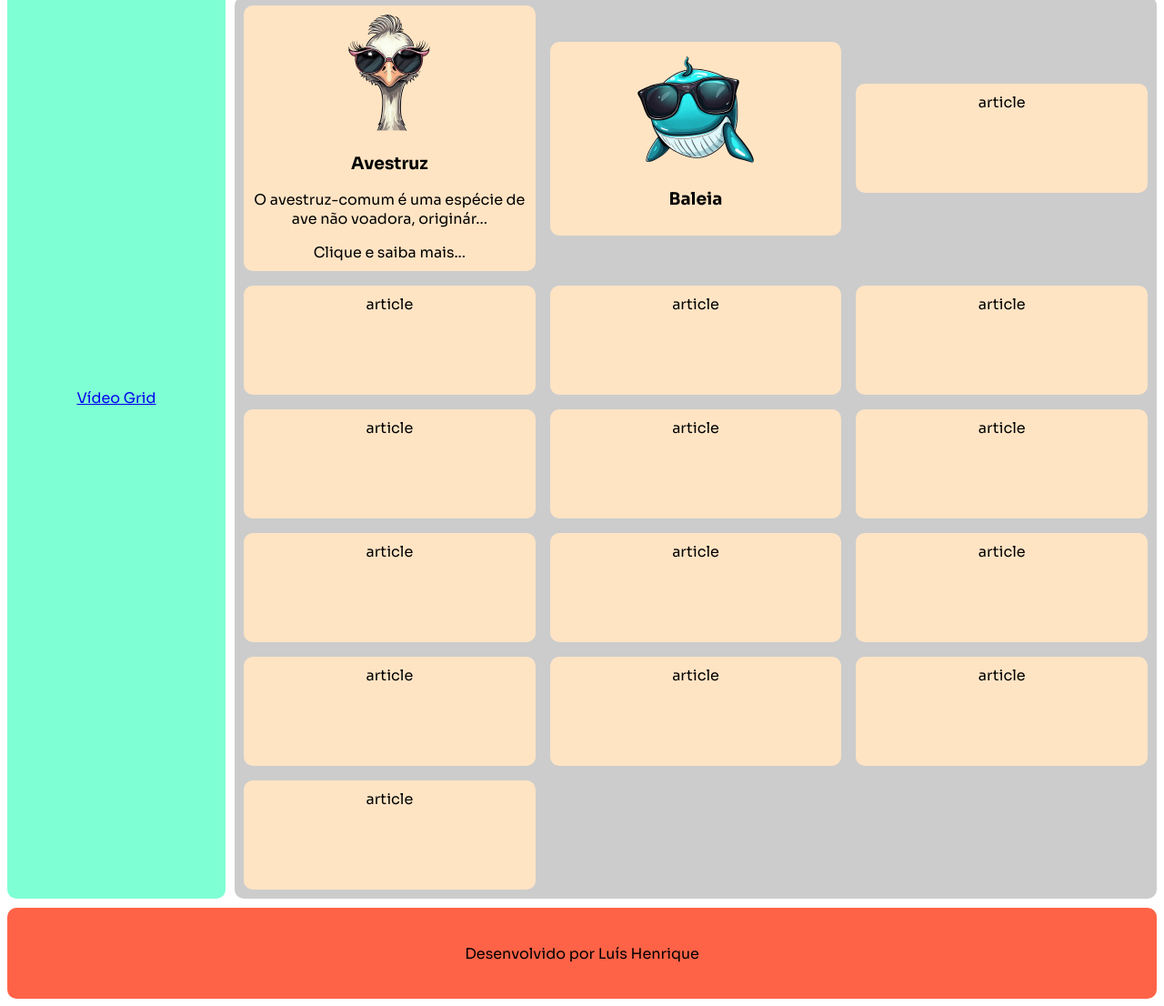
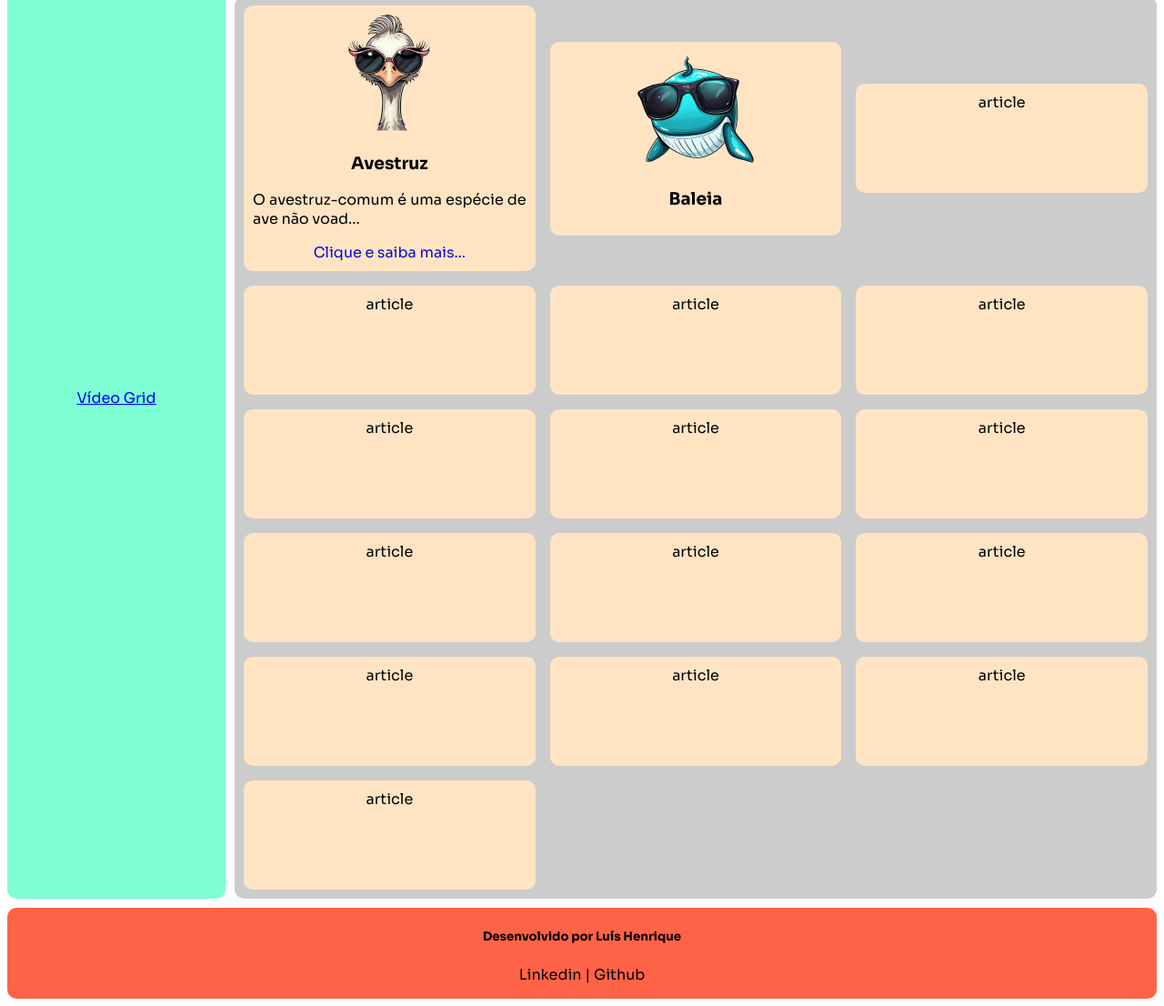
Before and after one commit to LuisHenque/Testes, a plain HTML site: page grid.html in a window 1280 px wide. Shown: the part 232-1338 px from the top of the page at 91% size. Drawn offline with nearby package versions, Linux system fonts and the light colour scheme.

Commit message:
Edições

```diff
--- a/grid.html
+++ b/grid.html
@@ -25,7 +25,7 @@
                         <img class="img-grid" src="imagens/avestruz128.png" alt="Avestruz">
                     </div>
                     <h3>Avestruz</h3>
-                    <p class="card">O avestruz-comum é uma espécie de ave não voadora, originár...</p>
+                    <p class="card">O avestruz-comum é uma espécie de ave não voad...</p>
                     <a href="#" target="_blank">Clique e saiba mais...</a>
                 </article>
                 <article>
@@ -50,7 +50,10 @@
                 <article>article</article>
             </main>
         <footer>
-            <p>Desenvolvido por Luís Henrique</p>
+            <div class="footer-des">
+                <H5>Desenvolvido por Luís Henrique</H5>
+                <p><a href="https://www.linkedin.com/in/luis-henrique-41b6512a9/" target="_blank">Linkedin</a> | <a href="https://github.com/LuisHenque" target="_blank">Github</a></p>
+            </div>
         </footer>
     </div>
 
--- a/style/stylegrid.css
+++ b/style/stylegrid.css
@@ -8,7 +8,7 @@ body {
 }
 
 header {
-    background-color: violet;
+    background-color: rgb(133, 34, 133);
     grid-column: 1 / -1;
     grid-row: 1 / 2;
 }
@@ -31,18 +31,36 @@ article {
 }
 
 article > a {
+    color: #0b0bcf;
     text-decoration: none;
-    color: black;
 }
 
 article > a:hover {
     color: tomato;
 }
 
+article > p.card {
+    text-align: justify;
+}
+
 footer {
     background-color: tomato;
     grid-column: 1 / -1;
     grid-row: -2 / -1;
+}
+
+footer > .footer-des {
+    text-align: center;
+}
+
+footer > .footer-des > p > a {
+    color: #000;
+    font-size: bolder;
+    text-decoration: none;
+}
+
+footer > .footer-des > p > a:hover {
+    color: #0b0bcf;
 }
 
 .grid-wrapper > * {
```
